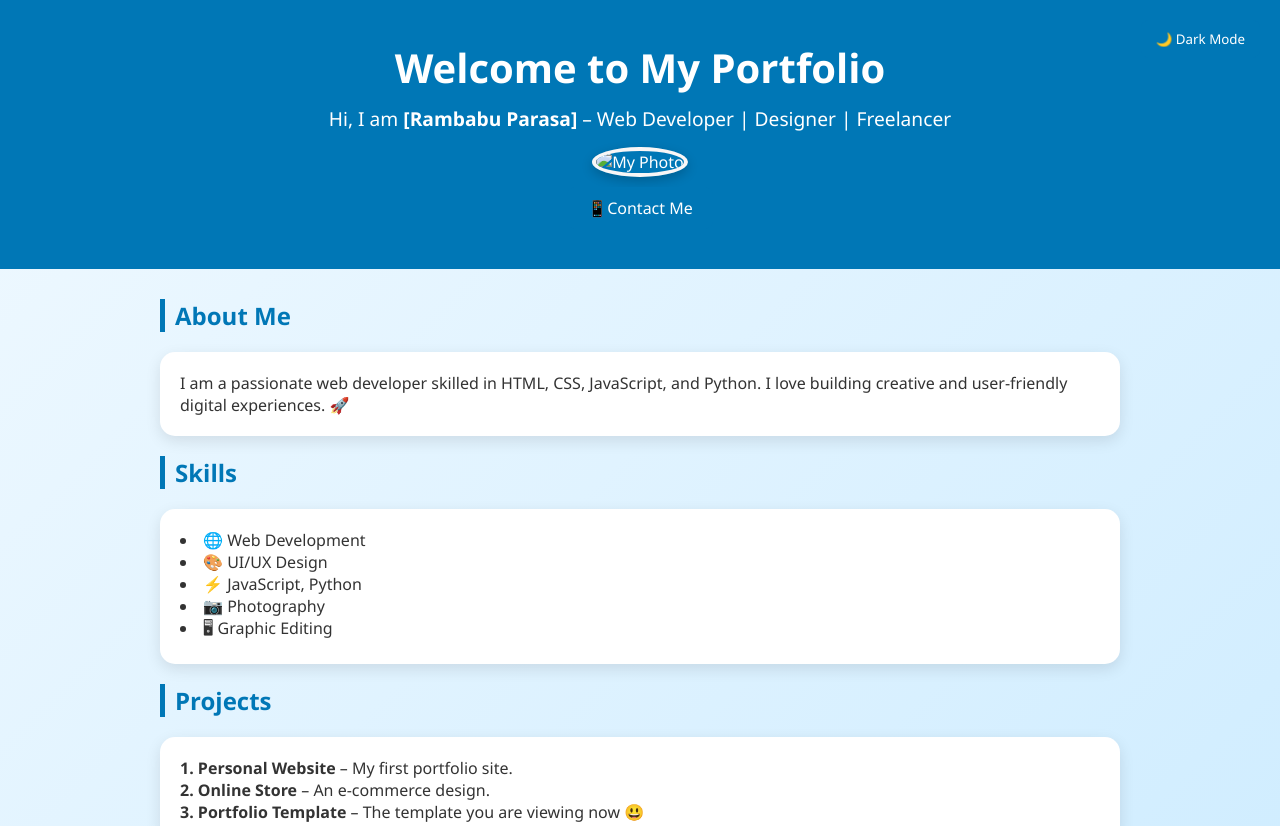
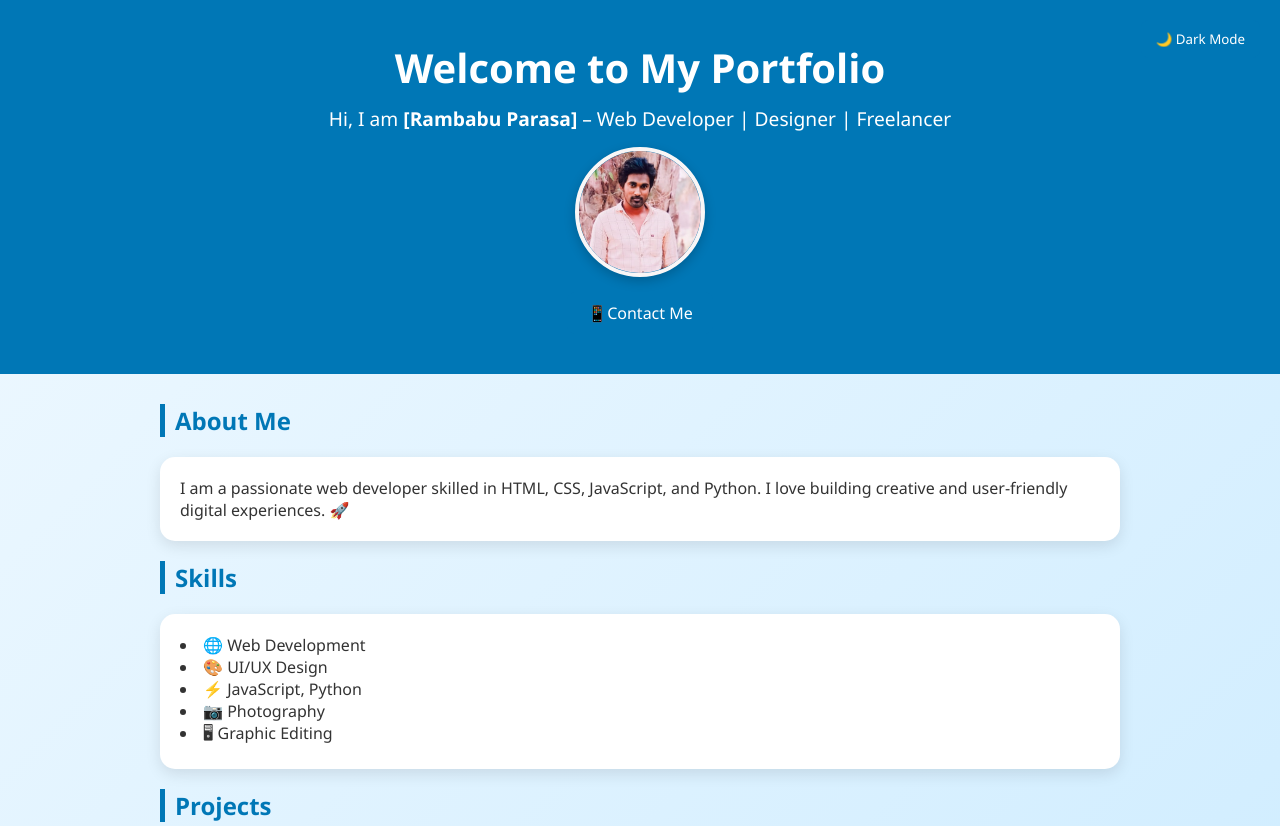
Before and after one commit to ram-coder9/My-portfolio, a plain HTML site: page index.html in a window 1280 px wide. Shown: the top 826 px of the page. Drawn offline with Linux system fonts and the light colour scheme.

Commit message:
Update index.html

```diff
--- a/index.html
+++ b/index.html
@@ -219,7 +219,7 @@
     <h1>Welcome to My Portfolio</h1>
     <p>Hi, I am <b>[Rambabu Parasa]</b> – Web Developer | Designer | Freelancer</p>
     <!-- Profile Picture -->
-    <img src="./assets/images/My profile.jpg" alt="My Photo" class="profile-pic">
+    <img src="My profile.jpg" alt="My Photo" class="profile-pic">
     <br>
     <a href="#contact" class="btn">📱Contact Me</a>
   </header>
@@ -278,4 +278,5 @@
 
 </body>
 
+
 </html>
```
